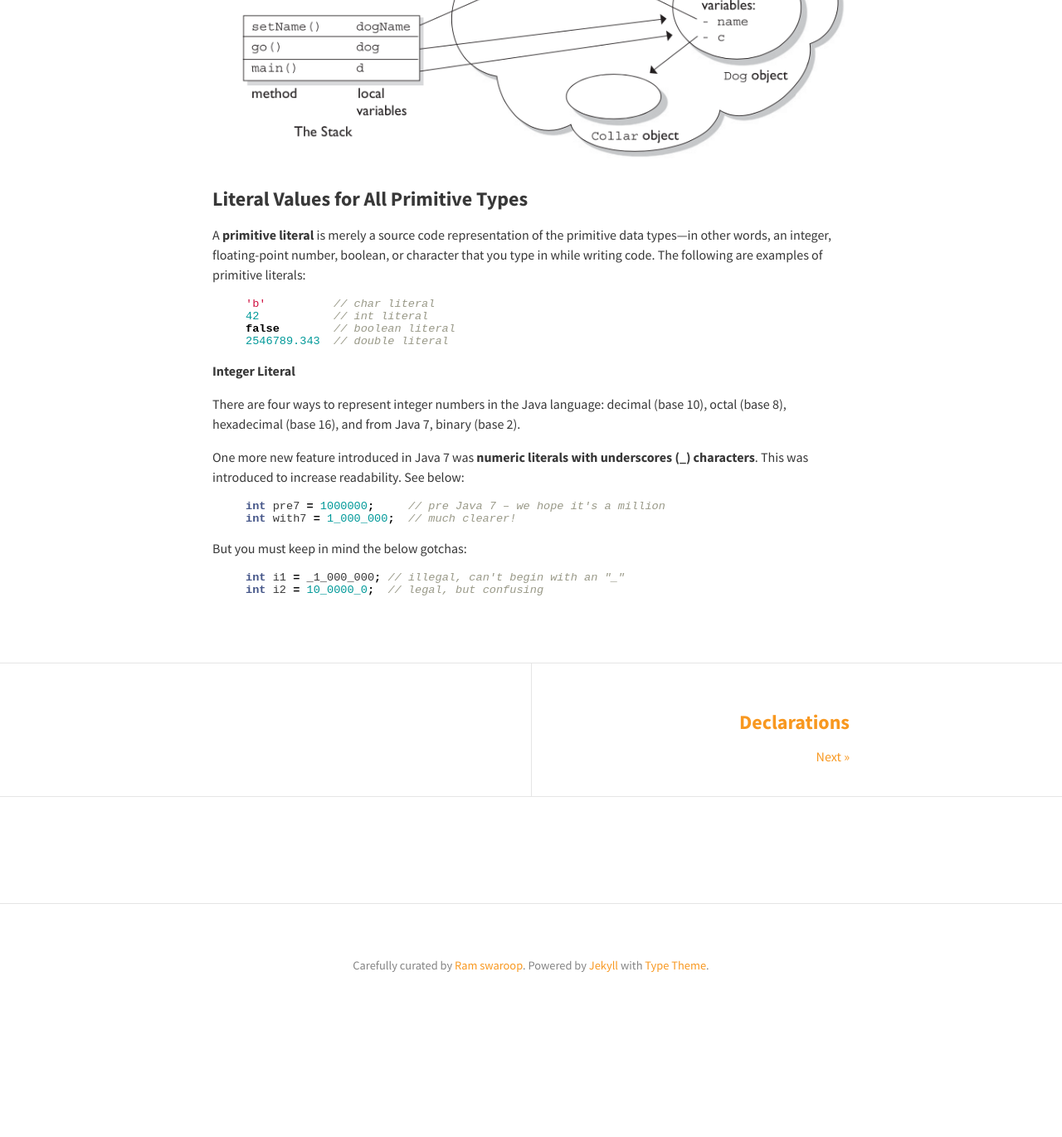
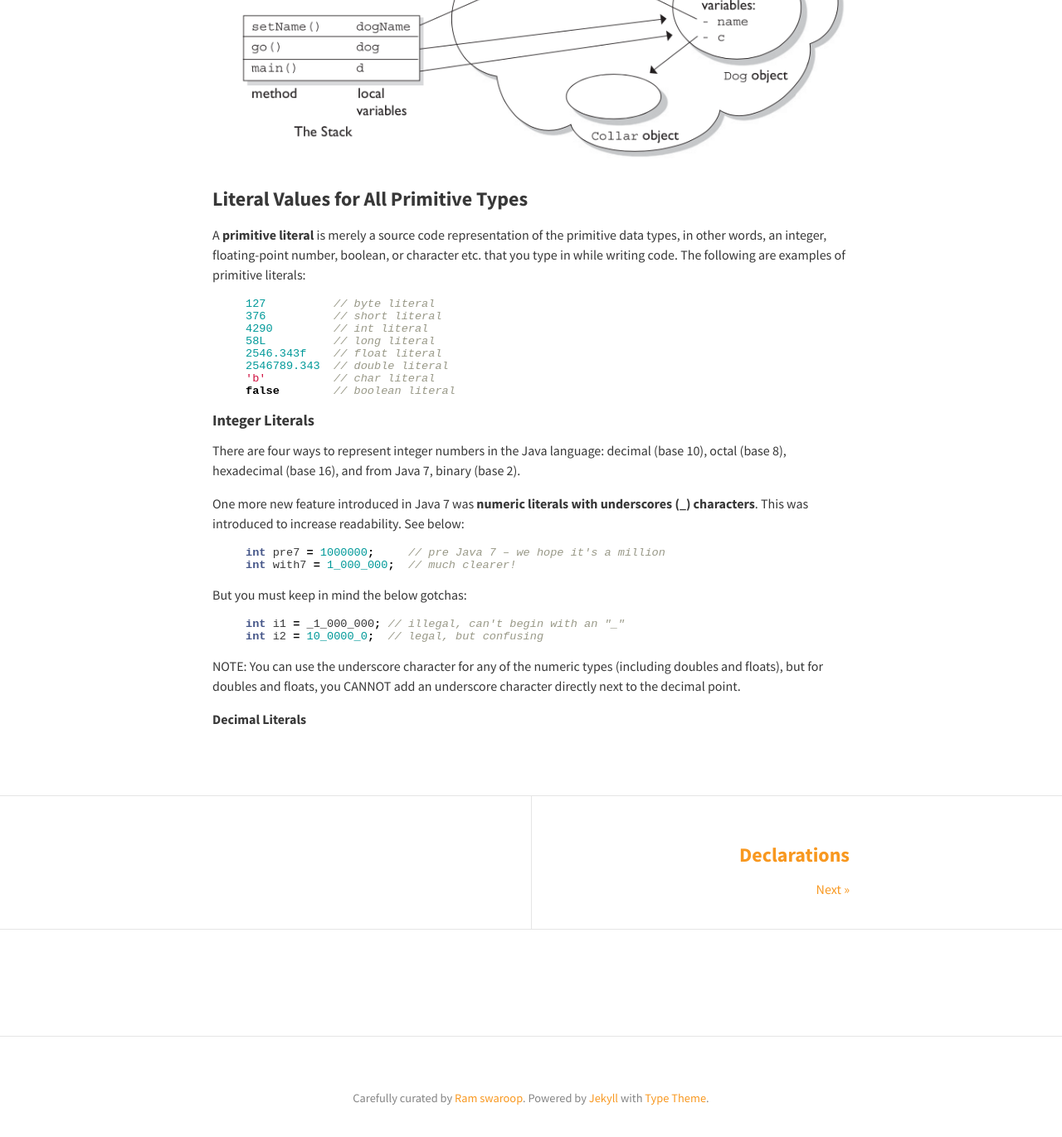
Before and after one commit to rampatra/JavaNotes, a Jekyll site: the page built from _posts/2015-05-14-variables-and-literals.md, in a window 1280 px wide and 1400 px high, scrolled down 1148 px. Shown: the top 1371 px of the window at 83% size. Built offline with Jekyll 4.4.1, drawn with Linux system fonts in a browser that asks for light colours; nearby versions of some CDN libraries; comment, search, counter and statistics services are not loaded; before the commit the page ends 2388 px from its top, so only the background shows below that.

Commit message:
added content

```diff
--- a/_posts/2015-05-14-variables-and-literals.md
+++ b/_posts/2015-05-14-variables-and-literals.md
@@ -43,18 +43,22 @@ figure below:
 
 ### Literal Values for All Primitive Types
 
-A __primitive literal__ is merely a source code representation of the primitive data types—in other words, an integer,
-floating-point number, boolean, or character that you type in while writing code. The following are examples of
+A __primitive literal__ is merely a source code representation of the primitive data types, in other words, an integer,
+floating-point number, boolean, or character etc. that you type in while writing code. The following are examples of
 primitive literals:
 
 {% highlight java %}
+127          // byte literal
+376          // short literal
+4290         // int literal
+58L          // long literal
+2546.343f    // float literal
+2546789.343  // double literal
 'b'          // char literal
-42           // int literal
 false        // boolean literal
-2546789.343  // double literal
 {% endhighlight %}
 
-**Integer Literal**
+####Integer Literals
 
 There are four ways to represent integer numbers in the Java language: decimal (base 10), octal (base 8),
 hexadecimal (base 16), and from Java 7, binary (base 2).
@@ -72,3 +76,8 @@ But you must keep in mind the below gotchas:
 int i1 = _1_000_000; // illegal, can't begin with an "_"
 int i2 = 10_0000_0;  // legal, but confusing
 {% endhighlight %}
+
+NOTE: You can use the underscore character for any of the numeric types (including doubles and floats), but for
+doubles and floats, you CANNOT add an underscore character directly next to the decimal point.
+
+**Decimal Literals**
```
